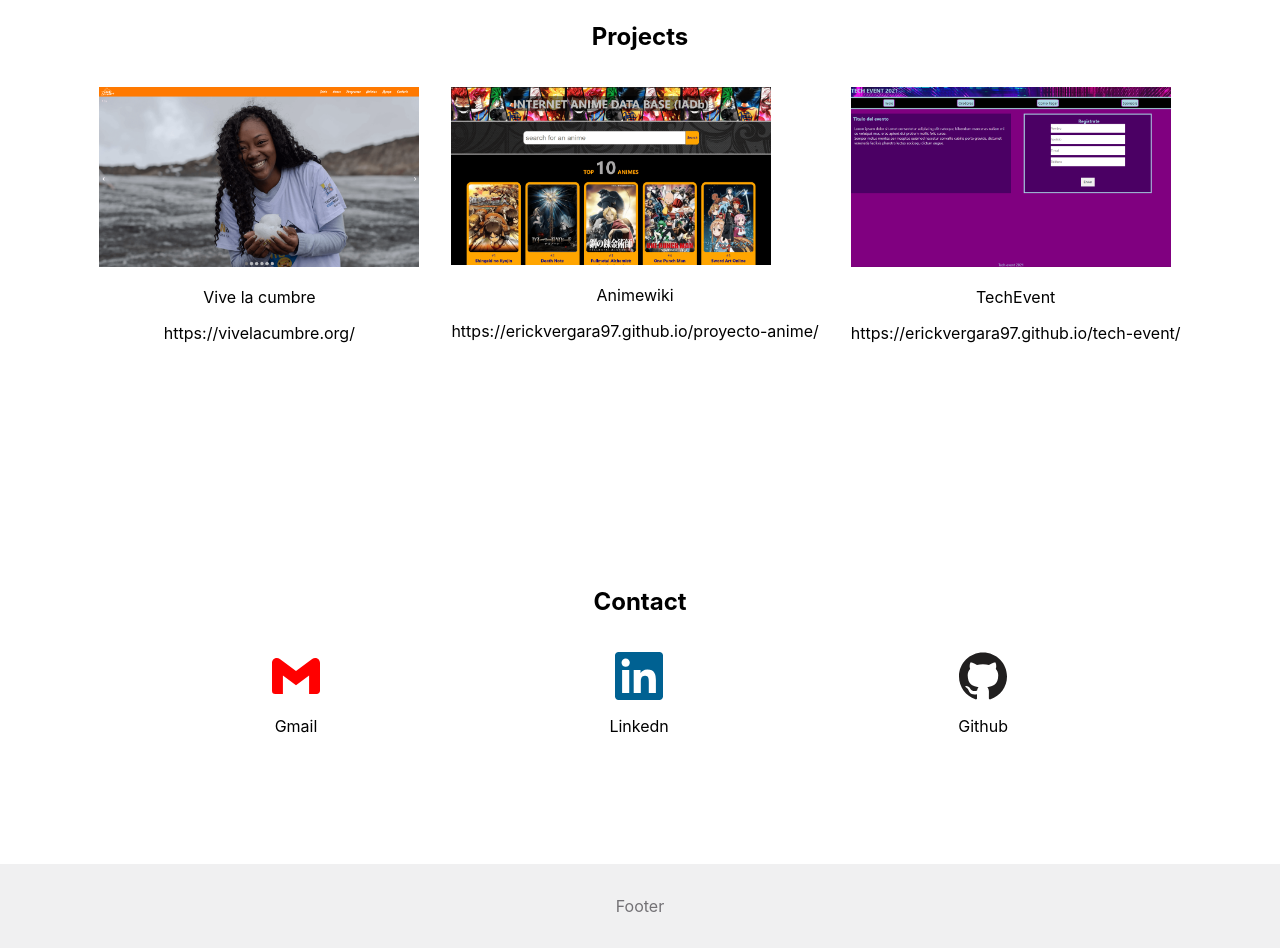
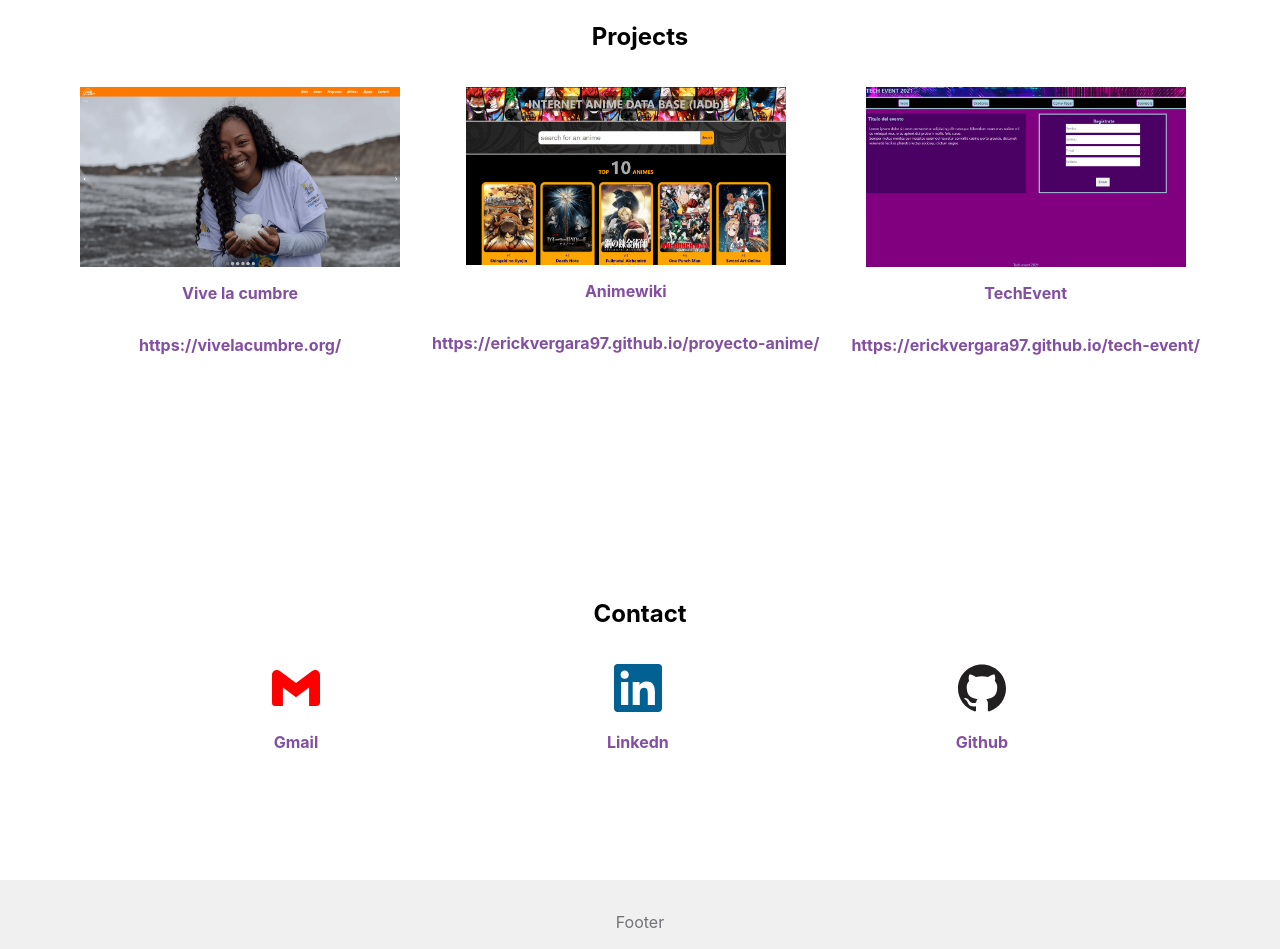
Before and after one commit to Erickvergara97/Erickvergara97.github.io, a React (Create React App) app: page / in a window 1280 px wide. Shown: the part 2459-3408 px from the top of the page. Built offline with nearby package versions, Linux system fonts and the light colour scheme.

Commit message:
contact links

```diff
--- a/src/components/Contact.jsx
+++ b/src/components/Contact.jsx
@@ -10,15 +10,21 @@ function Contact() {
             <h2>Contact </h2>
             <div className="box">
                 <div className="miniBox">
-                    <SiGmail className="icon gmail"/>
+                    <a href="mailto:erick.vergara.ruiz@gmail.com" target="_blank" rel="noreferrer">
+                        <SiGmail className="icon gmail"/>
+                    </a>
                     <p>Gmail</p>
                 </div>
                 <div className="miniBox">
-                    <SiLinkedin className="icon linkedin"/>
+                    <a href="https://www.linkedin.com/in/erick-vergara-a782691a5/" target="_blank" rel="noreferrer">
+                        <SiLinkedin className="icon linkedin"/>
+                    </a>
                     <p>Linkedn</p>
                 </div>
                 <div className="miniBox">
+                <a href="https://github.com/Erickvergara97" target="_blank" rel="noreferrer">
                     <SiGithub className="icon github"/>
+                </a>
                     <p>Github</p>
                 </div>
             </div>
@@ -48,6 +54,10 @@ const ContactContainer = styled.section`
             display: flex;
             flex-direction: column;
             align-items: center;
+            p{
+                color: ${colorPurple};
+                font-weight: bold;
+            }
 
             .icon{
                 width: 3rem;
--- a/src/components/Projects.jsx
+++ b/src/components/Projects.jsx
@@ -53,8 +53,13 @@ const ProjectsContainer = styled.section`
 
         .miniBox{
             margin: 1rem;
+            display: flex;
+            flex-direction: column;
+            align-items: center;
             p{
                 text-align-last: center;
+                color: ${colorPurple};
+                font-weight: bold;
             }
             img{
                 width: 20rem;
```
Also changed, not shown: src/App.js (+6 -6 lines).
